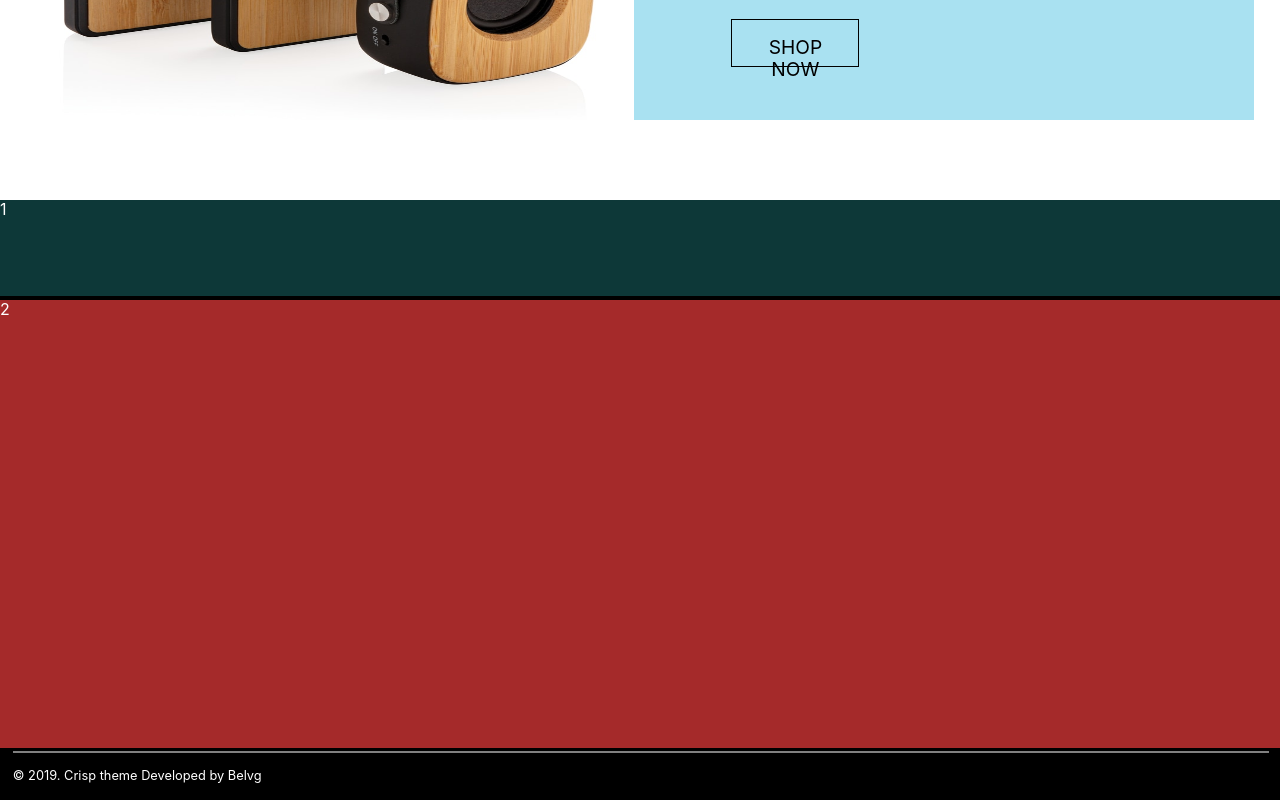
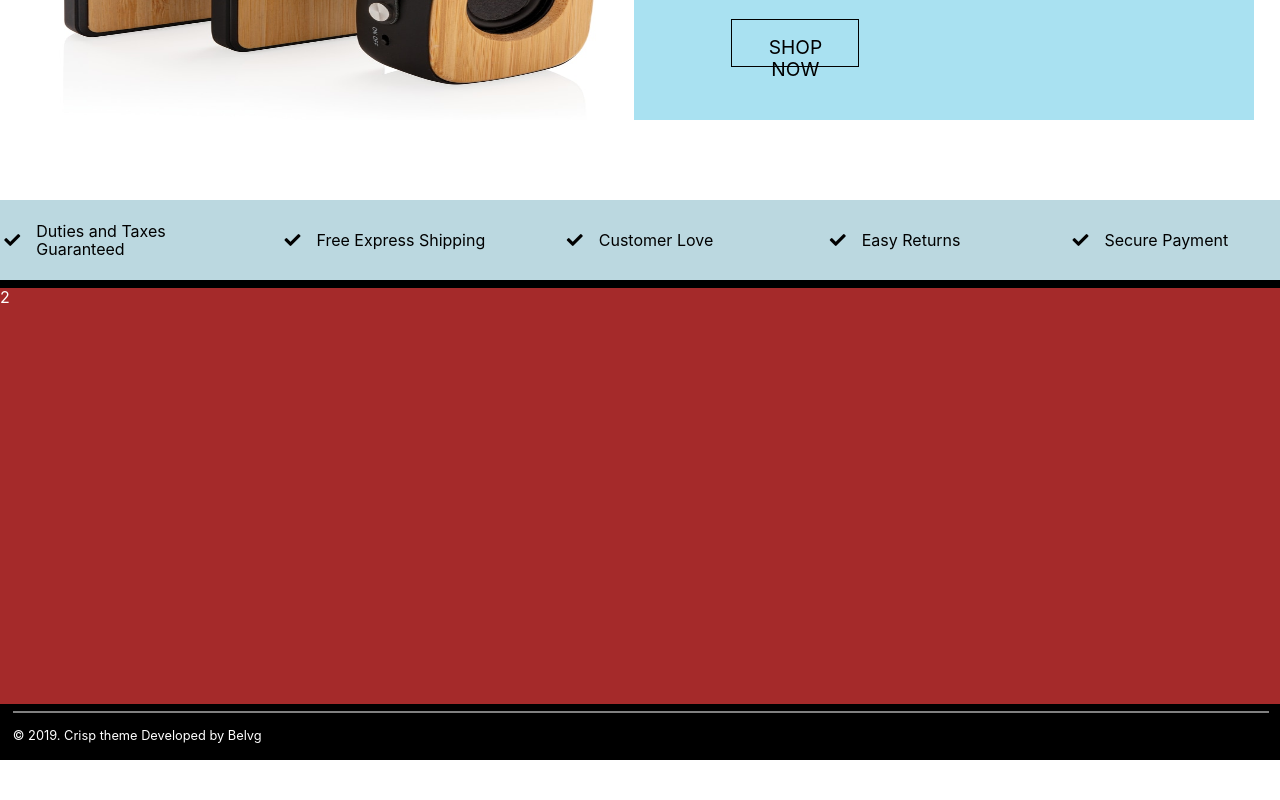
Before and after one commit to MohamedAmineYousfi/Front-Side-KA, a React (Create React App) app in the folder front-react/: page / in a window 1280 px wide. Shown: the part 4115-4915 px from the top of the page. After the commit the page ends 4875 px from the top, so only its background shows below. Built offline with nearby package versions, Linux system fonts and the light colour scheme.

Commit message:
first container footer done

```diff
--- a/front-react/src/components/ReusableComponent/Footer/Footer.js
+++ b/front-react/src/components/ReusableComponent/Footer/Footer.js
@@ -4,7 +4,35 @@ function Footer() {
     return (
       <>
       <div className='footer'>
-        <div className='footer-container first-footer-container'>1</div>
+        <div className='footer-container first-footer-container'>
+
+          <div className='first-footer-container-small'>
+          <i class="fas fa-check icon-color"></i>
+          <div>Duties and Taxes Guaranteed</div>
+          </div>
+
+  <div className='first-footer-container-small'>
+  <i class="fas fa-check icon-color"></i>
+          <div>Free Express Shipping</div>
+          </div>
+          <div className='first-footer-container-small'>
+          <i class="fas fa-check icon-color"></i>
+          <div>Customer Love</div>
+          </div>
+          <div className='first-footer-container-small'>
+          <i class="fas fa-check icon-color"></i>
+          <div>Easy Returns</div>
+          </div>
+          <div className='first-footer-container-small'>
+          <i class="fas fa-check icon-color"></i>
+          <div>Secure Payment</div>
+          </div>
+
+           </div>
+
+
+
+
         <div className='footer-container second-footer-container'>2</div>
         <div className='footer-container third-footer-container'>
          <div className='third-footer-container-text'>&copy; 2019. Crisp theme Developed by Belvg</div>
--- a/front-react/src/style/css/footer.css
+++ b/front-react/src/style/css/footer.css
@@ -1,6 +1,6 @@
 .footer {
   width: 100%;
-  height: 75vh;
+  height: 70vh;
   background-color: black;
   color: white;
   transform: translateY(35rem);
@@ -15,12 +15,26 @@
 
 
 .first-footer-container {
-  height: 12vh;
-  background-color: rgb(13, 56, 56);
+  height: 10vh;
+    background-color: rgb(187, 216, 224);
+  display: flex;
+  align-items: center;
+  justify-content: space-evenly;
 }
-
+.first-footer-container-small {
+    width: calc(98% / 5);
+    height: 100%;
+    display: flex;
+    align-items: center;
+    justify-content: center;
+    color: black;
+}
+.icon-color {
+    color: black;
+    margin-right: 1rem;
+}
 .second-footer-container {
-    height: calc(56vh);
+    height: calc(52vh);
     background-color: brown;
 }
 
```
